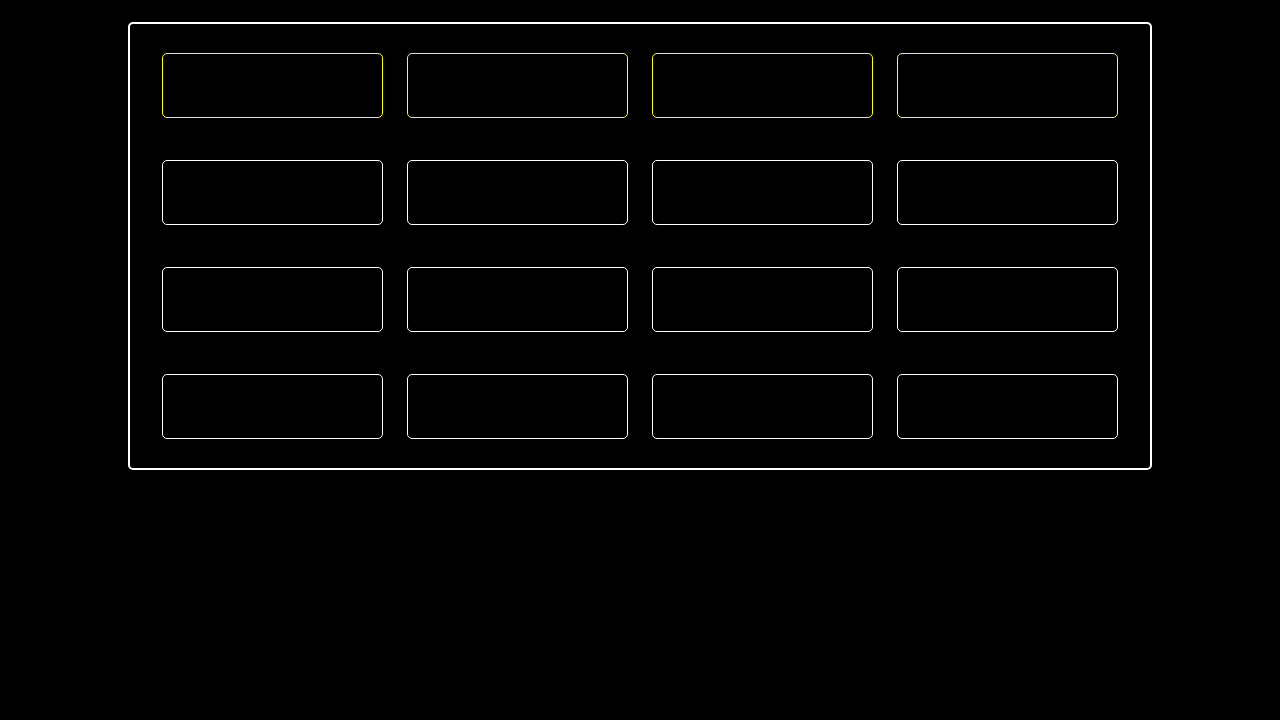
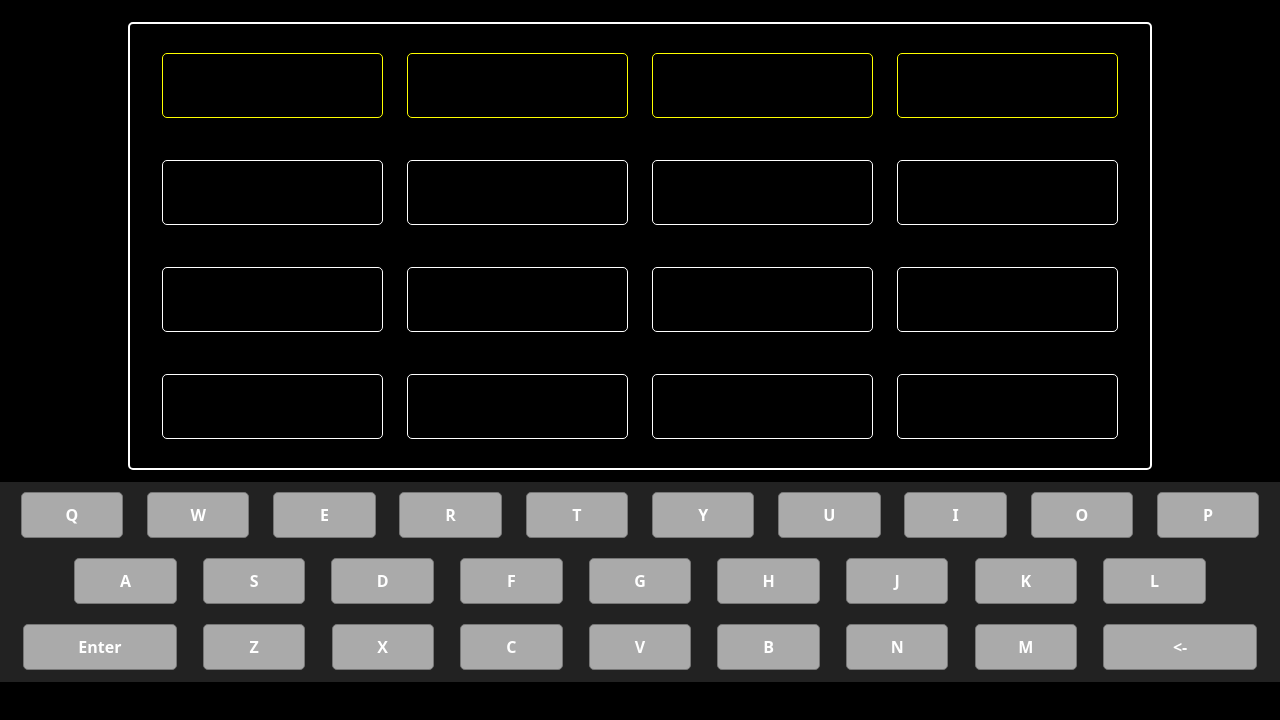
Before and after one commit to SeanLaTour/fuckle, a Gatsby site: page / in a window 1280 px wide. Shown: the part 118-838 px from the top of the page. Built offline with nearby package versions, Linux system fonts and the light colour scheme; Gatsby itself is replaced by a stand-in of ours.

Commit message:
custom keyboard

```diff
--- a/src/components/cuss_words.ts
+++ b/src/components/cuss_words.ts
@@ -37,5 +37,5 @@ export const CUSS_WORDS = [
   "HUMP",
   "BLOW",
   "TURD",
-  "ANAL"
+  "ANAL",
 ];
--- a/src/components/home.tsx
+++ b/src/components/home.tsx
@@ -1,6 +1,5 @@
 import {
   Box,
-  Input,
   Modal,
   useDisclosure,
   Text,
@@ -12,6 +11,7 @@ import React from "react";
 import { useState } from "react";
 import TextLine from "./text_line";
 import { CUSS_WORDS } from "./cuss_words";
+import Keyboard from "./keyboard";
 
 interface HomeProps {}
 
@@ -86,11 +86,7 @@ const Home: React.FC<HomeProps> = (props) => {
       }
     }
     setColors(tempColorsArray);
-    const input = returnDocument();
-    if (!input) return;
-    input.value = "";
     if (word.join("") === cussword) {
-      input.style.display = "none";
       setModalText(
         `You son of a bitch! You did it in ${translateNumberToText(
           currentLine
@@ -101,7 +97,6 @@ const Home: React.FC<HomeProps> = (props) => {
       }, 2000);
     }
     if (word.join("") !== cussword && currentLine === 4) {
-      input.style.display = "none";
       setModalText(
         `You failed! You piece of shit! How could you fail!? The word was ${cussWord}!`
       );
@@ -116,10 +111,6 @@ const Home: React.FC<HomeProps> = (props) => {
   };
 
   const enterChecker = (line: number) => {
-    const input = returnDocument();
-    if (!input) return;
-    input.addEventListener("keyup", (event) => {
-      if (event.key === "Enter") {
     switch (line) {
       case 1:
         checkIfMatch(textA, cussWord, setTextAColors);
@@ -131,10 +122,7 @@ const Home: React.FC<HomeProps> = (props) => {
       case 4:
         checkIfMatch(textD, cussWord, setTextDColors);
     }
-      }
-    });
   };
-  enterChecker(currentLine);
 
   const textInput = (word: string, setFunction: Function) => {
     const wordArray = word.toUpperCase().split("");
@@ -158,20 +146,22 @@ const Home: React.FC<HomeProps> = (props) => {
     }
   };
 
+  const determineLine = (currentLine: number) => {
+    switch (currentLine) {
+      case 1:
+        return { text: textA, setText: setTextA };
+
+      case 2:
+        return { text: textB, setText: setTextB };
+      case 3:
+        return { text: textC, setText: setTextC };
+      case 4:
+        return { text: textD, setText: setTextD };
+    }
+  };
+
   return (
     <>
-      <Input
-        zIndex={2}
-        onChange={(e) => addTextToLine(e.target.value)}
-        position={"fixed"}
-        opacity={"0"}
-        width={"100vw"}
-        height={"100vh"}
-        top={"0"}
-        left={"0"}
-        maxLength={4}
-        inputMode="none"
-      />
       <Box
         padding="2rem"
         flexDirection={"column"}
@@ -252,6 +242,12 @@ const Home: React.FC<HomeProps> = (props) => {
             </Box>
           </ModalContent>
         </Modal>
+        <Keyboard
+          currentLine={currentLine}
+          onClick={enterChecker}
+          textObj={determineLine(currentLine)}
+          addText={addTextToLine}
+        />
       </Box>
     </>
   );
--- /dev/null
+++ b/src/components/key.tsx
@@ -0,0 +1,42 @@
+import { Box, Text } from "@chakra-ui/react";
+import React from "react";
+
+interface KeyProps {
+  letter: string;
+  thickKey?: boolean;
+  setLetter: Function;
+  onClick?: Function;
+  currentLine?: number;
+}
+
+const Key: React.FC<KeyProps> = (props) => {
+  console.log(props.onClick, props.letter);
+  return (
+    <Box
+      onClick={() =>
+        props.letter === "Enter"
+          ? props.onClick(props.currentLine)
+          : props.setLetter(props.letter)
+      }
+      transition={"border-color ease .05s"}
+      display={"flex"}
+      justifyContent={"center"}
+      alignItems={"center"}
+      borderWidth={".3px"}
+      borderColor={"#777"}
+      _active={{ borderColor: "white" }}
+      marginInline={"0.2rem"}
+      borderRadius={"5px"}
+      backgroundColor="#aaa"
+      width={props.thickKey ? "12vw" : "8vw"}
+      height={"100%"}
+      color={"white"}
+    >
+      <Text fontWeight={"bold"} color={"white"}>
+        {props.letter}
+      </Text>
+    </Box>
+  );
+};
+
+export default Key;
--- /dev/null
+++ b/src/components/keyboard.tsx
@@ -0,0 +1,105 @@
+import { Box } from "@chakra-ui/react";
+import React, { useState } from "react";
+import Key from "./key";
+
+interface KeyboardProps {
+  addText: Function;
+  textObj: TextObj;
+  onClick: Function;
+  currentLine: number;
+}
+
+interface TextObj {
+  text: string;
+  setText: Function;
+}
+
+const Keyboard: React.FC<KeyboardProps> = (props) => {
+  const addLetterToArray = (letter: string) => {
+    if (props.textObj.text.length >= 4) return;
+    console.log(props.textObj.text);
+    let tempArray = [...props.textObj.text, letter];
+    const string = tempArray.join("");
+    console.log(string);
+    props.addText(string);
+  };
+
+  const removeLetterFromArray = () => {
+    if (props.textObj.text.length < 1) return;
+    console.log(props.textObj.text);
+    const tempText = props.textObj.text.slice(0, props.textObj.text.length - 1);
+    console.log(tempText);
+    props.textObj.setText(tempText);
+  };
+  return (
+    <Box
+      position={"fixed"}
+      bottom="0"
+      backgroundColor={"#222"}
+      height="25%"
+      width={"100%"}
+    >
+      <Box
+        display={"flex"}
+        justifyContent={"space-evenly"}
+        alignItems={"center"}
+        height={"33%"}
+        paddingBlock=".6rem"
+      >
+        <Key setLetter={addLetterToArray} letter={"Q"} />
+        <Key setLetter={addLetterToArray} letter={"W"} />
+        <Key setLetter={addLetterToArray} letter={"E"} />
+        <Key setLetter={addLetterToArray} letter={"R"} />
+        <Key setLetter={addLetterToArray} letter={"T"} />
+        <Key setLetter={addLetterToArray} letter={"Y"} />
+        <Key setLetter={addLetterToArray} letter={"U"} />
+        <Key setLetter={addLetterToArray} letter={"I"} />
+        <Key setLetter={addLetterToArray} letter={"O"} />
+        <Key setLetter={addLetterToArray} letter={"P"} />
+      </Box>
+      <Box
+        display={"flex"}
+        justifyContent={"space-evenly"}
+        alignItems={"center"}
+        height={"33%"}
+        paddingInline={"4vw"}
+        paddingBlock=".6rem"
+      >
+        <Key setLetter={addLetterToArray} letter={"A"} />
+        <Key setLetter={addLetterToArray} letter={"S"} />
+        <Key setLetter={addLetterToArray} letter={"D"} />
+        <Key setLetter={addLetterToArray} letter={"F"} />
+        <Key setLetter={addLetterToArray} letter={"G"} />
+        <Key setLetter={addLetterToArray} letter={"H"} />
+        <Key setLetter={addLetterToArray} letter={"J"} />
+        <Key setLetter={addLetterToArray} letter={"K"} />
+        <Key setLetter={addLetterToArray} letter={"L"} />
+      </Box>
+      <Box
+        display={"flex"}
+        justifyContent={"space-evenly"}
+        alignItems={"center"}
+        height={"33%"}
+        paddingBlock=".6rem"
+      >
+        <Key
+          currentLine={props.currentLine}
+          onClick={props.onClick}
+          setLetter={addLetterToArray}
+          letter={"Enter"}
+          thickKey={true}
+        />
+        <Key setLetter={addLetterToArray} letter={"Z"} />
+        <Key setLetter={addLetterToArray} letter={"X"} />
+        <Key setLetter={addLetterToArray} letter={"C"} />
+        <Key setLetter={addLetterToArray} letter={"V"} />
+        <Key setLetter={addLetterToArray} letter={"B"} />
+        <Key setLetter={addLetterToArray} letter={"N"} />
+        <Key setLetter={addLetterToArray} letter={"M"} />
+        <Key setLetter={removeLetterFromArray} letter={"<-"} thickKey={true} />
+      </Box>
+    </Box>
+  );
+};
+
+export default Keyboard;
```
Lines whose indentation alone changed are shown as unchanged.
